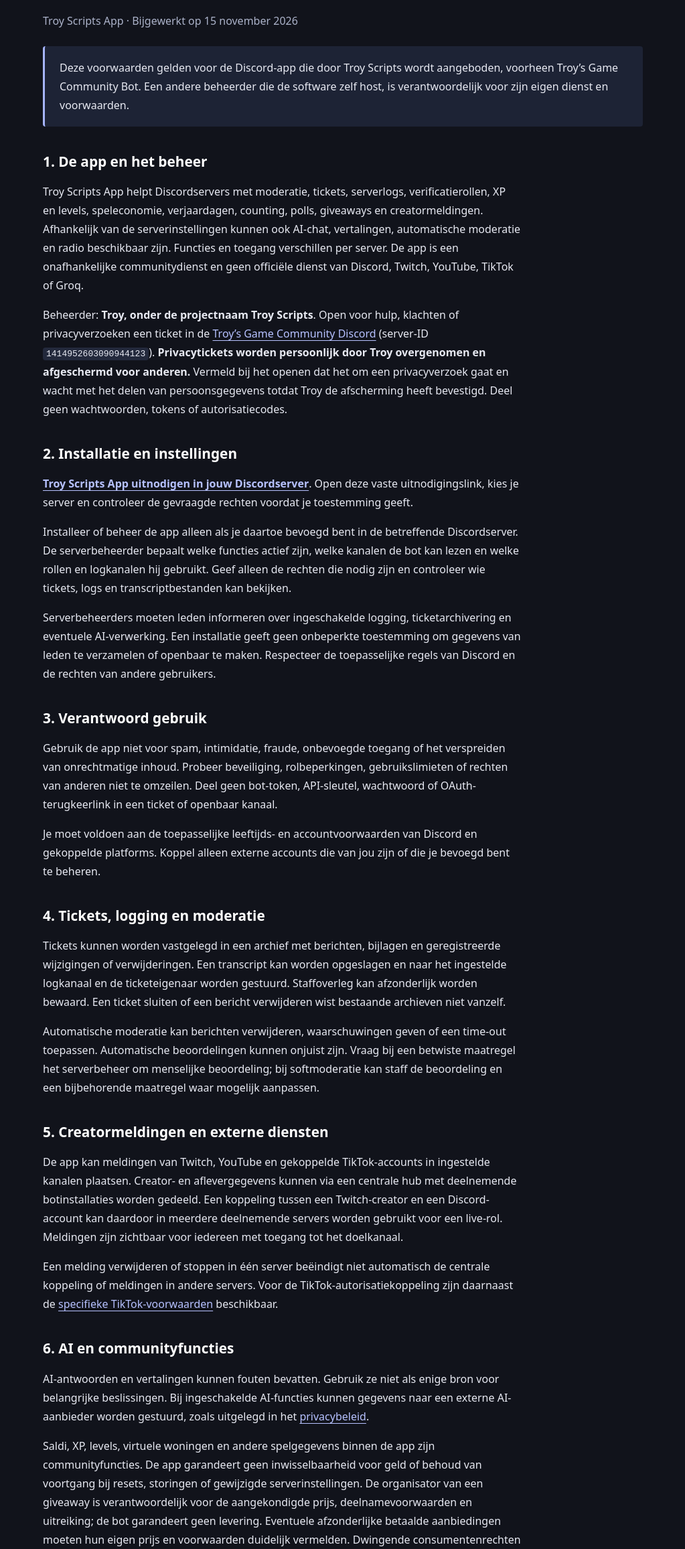
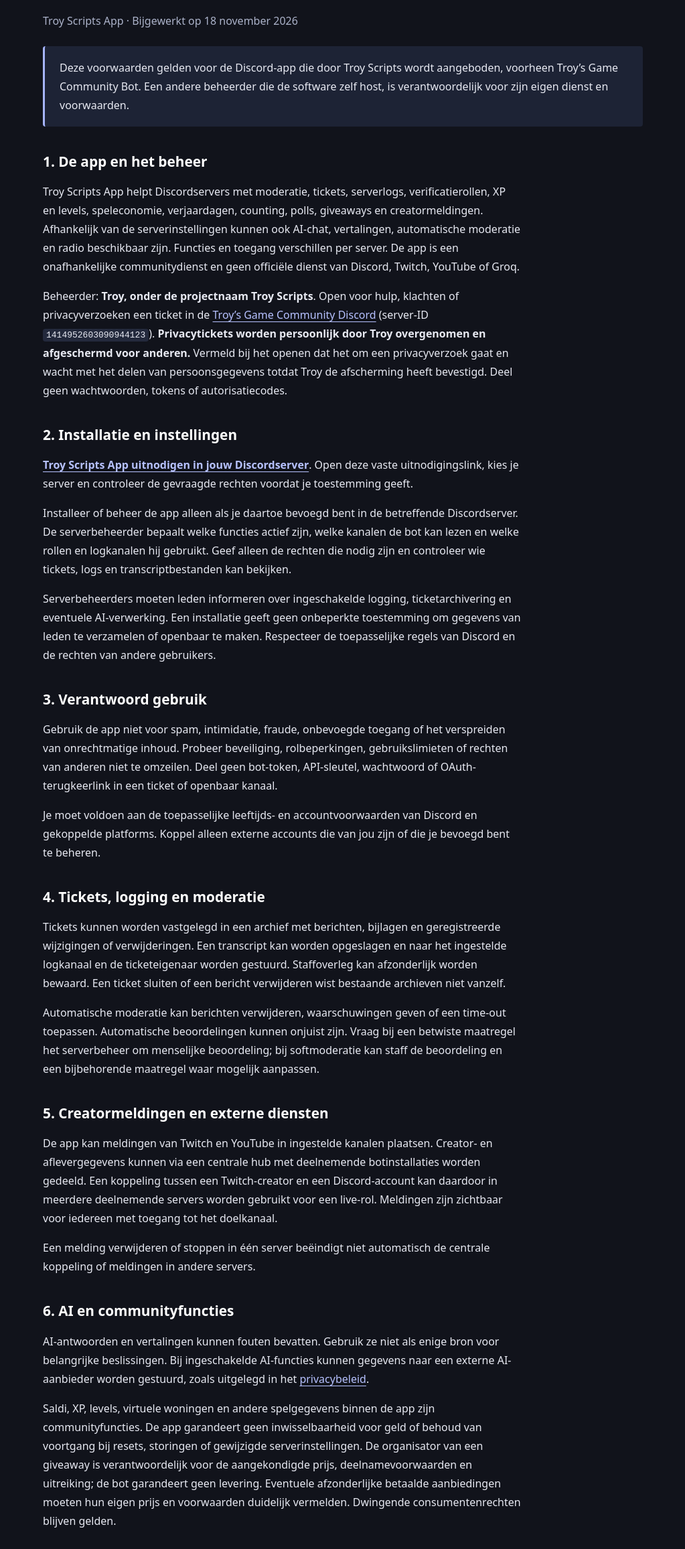
Before and after one commit to troyscripts/tiktok-koppeling, a plain HTML site: page troy-scripts-app/terms.html in a window 1280 px wide. Shown: the part 247-2560 px from the top of the page at 67% size, without its empty margins (128-1151 px from the left). Drawn offline with Linux system fonts and the light colour scheme.

Commit message:
Verwijder TikTok-verwijzingen; behoud de botwebsite

```diff
--- a/troy-scripts-app/terms.html
+++ b/troy-scripts-app/terms.html
@@ -1,8 +1,8 @@
 <!doctype html>
-<html lang="nl"><head><meta charset="utf-8"><meta name="viewport" content="width=device-width,initial-scale=1"><meta name="referrer" content="no-referrer"><meta http-equiv="Content-Security-Policy" content="default-src 'none'; style-src 'self'; base-uri 'none'; form-action 'none'"><title>Gebruiksvoorwaarden | Troy Scripts App</title><meta name="description" content="Gebruiksvoorwaarden van Troy Scripts App: informatie over de Discord-app en contact met het beheer."><link rel="stylesheet" href="style.css"></head><body><header><a href="./">Troy Scripts App</a><nav aria-label="Hoofdnavigatie"><a href="terms.html">Voorwaarden</a><a href="privacy.html">Privacy</a></nav></header><main><p class="eyebrow">Terms of Service</p><h1>Gebruiksvoorwaarden</h1><p class="muted">Troy Scripts App · Bijgewerkt op 15 november 2026</p>
+<html lang="nl"><head><meta charset="utf-8"><meta name="viewport" content="width=device-width,initial-scale=1"><meta name="referrer" content="no-referrer"><meta http-equiv="Content-Security-Policy" content="default-src 'none'; style-src 'self'; base-uri 'none'; form-action 'none'"><title>Gebruiksvoorwaarden | Troy Scripts App</title><meta name="description" content="Gebruiksvoorwaarden van Troy Scripts App: informatie over de Discord-app en contact met het beheer."><link rel="stylesheet" href="style.css"></head><body><header><a href="./">Troy Scripts App</a><nav aria-label="Hoofdnavigatie"><a href="terms.html">Voorwaarden</a><a href="privacy.html">Privacy</a></nav></header><main><p class="eyebrow">Terms of Service</p><h1>Gebruiksvoorwaarden</h1><p class="muted">Troy Scripts App · Bijgewerkt op 18 november 2026</p>
 <div class="notice">Deze voorwaarden gelden voor de Discord-app die door Troy Scripts wordt aangeboden, voorheen Troy’s Game Community Bot. Een andere beheerder die de software zelf host, is verantwoordelijk voor zijn eigen dienst en voorwaarden.</div>
 <h2>1. De app en het beheer</h2>
-<p>Troy Scripts App helpt Discordservers met moderatie, tickets, serverlogs, verificatierollen, XP en levels, speleconomie, verjaardagen, counting, polls, giveaways en creatormeldingen. Afhankelijk van de serverinstellingen kunnen ook AI-chat, vertalingen, automatische moderatie en radio beschikbaar zijn. Functies en toegang verschillen per server. De app is een onafhankelijke communitydienst en geen officiële dienst van Discord, Twitch, YouTube, TikTok of Groq.</p>
+<p>Troy Scripts App helpt Discordservers met moderatie, tickets, serverlogs, verificatierollen, XP en levels, speleconomie, verjaardagen, counting, polls, giveaways en creatormeldingen. Afhankelijk van de serverinstellingen kunnen ook AI-chat, vertalingen, automatische moderatie en radio beschikbaar zijn. Functies en toegang verschillen per server. De app is een onafhankelijke communitydienst en geen officiële dienst van Discord, Twitch, YouTube of Groq.</p>
 <p>Beheerder: <strong>Troy, onder de projectnaam Troy Scripts</strong>. Open voor hulp, klachten of privacyverzoeken een ticket in de <a href="https://discord.gg/nTzVy5uMWX">Troy’s Game Community Discord</a> (server-ID <code>1414952603090944123</code>). <strong>Privacytickets worden persoonlijk door Troy overgenomen en afgeschermd voor anderen.</strong> Vermeld bij het openen dat het om een privacyverzoek gaat en wacht met het delen van persoonsgegevens totdat Troy de afscherming heeft bevestigd. Deel geen wachtwoorden, tokens of autorisatiecodes.</p>
 <h2>2. Installatie en instellingen</h2>
 <p><a href="https://discord.com/oauth2/authorize?client_id=1486317240319082597"><strong>Troy Scripts App uitnodigen in jouw Discordserver</strong></a>. Open deze vaste uitnodigingslink, kies je server en controleer de gevraagde rechten voordat je toestemming geeft.</p>
@@ -15,8 +15,8 @@
 <p>Tickets kunnen worden vastgelegd in een archief met berichten, bijlagen en geregistreerde wijzigingen of verwijderingen. Een transcript kan worden opgeslagen en naar het ingestelde logkanaal en de ticketeigenaar worden gestuurd. Staffoverleg kan afzonderlijk worden bewaard. Een ticket sluiten of een bericht verwijderen wist bestaande archieven niet vanzelf.</p>
 <p>Automatische moderatie kan berichten verwijderen, waarschuwingen geven of een time-out toepassen. Automatische beoordelingen kunnen onjuist zijn. Vraag bij een betwiste maatregel het serverbeheer om menselijke beoordeling; bij softmoderatie kan staff de beoordeling en een bijbehorende maatregel waar mogelijk aanpassen.</p>
 <h2>5. Creatormeldingen en externe diensten</h2>
-<p>De app kan meldingen van Twitch, YouTube en gekoppelde TikTok-accounts in ingestelde kanalen plaatsen. Creator- en aflevergegevens kunnen via een centrale hub met deelnemende botinstallaties worden gedeeld. Een koppeling tussen een Twitch-creator en een Discord-account kan daardoor in meerdere deelnemende servers worden gebruikt voor een live-rol. Meldingen zijn zichtbaar voor iedereen met toegang tot het doelkanaal.</p>
-<p>Een melding verwijderen of stoppen in één server beëindigt niet automatisch de centrale koppeling of meldingen in andere servers. Voor de TikTok-autorisatiekoppeling zijn daarnaast de <a href="../terms.html">specifieke TikTok-voorwaarden</a> beschikbaar.</p>
+<p>De app kan meldingen van Twitch en YouTube in ingestelde kanalen plaatsen. Creator- en aflevergegevens kunnen via een centrale hub met deelnemende botinstallaties worden gedeeld. Een koppeling tussen een Twitch-creator en een Discord-account kan daardoor in meerdere deelnemende servers worden gebruikt voor een live-rol. Meldingen zijn zichtbaar voor iedereen met toegang tot het doelkanaal.</p>
+<p>Een melding verwijderen of stoppen in één server beëindigt niet automatisch de centrale koppeling of meldingen in andere servers.</p>
 <h2>6. AI en communityfuncties</h2>
 <p>AI-antwoorden en vertalingen kunnen fouten bevatten. Gebruik ze niet als enige bron voor belangrijke beslissingen. Bij ingeschakelde AI-functies kunnen gegevens naar een externe AI-aanbieder worden gestuurd, zoals uitgelegd in het <a href="privacy.html">privacybeleid</a>.</p>
 <p>Saldi, XP, levels, virtuele woningen en andere spelgegevens binnen de app zijn communityfuncties. De app garandeert geen inwisselbaarheid voor geld of behoud van voortgang bij resets, storingen of gewijzigde serverinstellingen. De organisator van een giveaway is verantwoordelijk voor de aangekondigde prijs, deelnamevoorwaarden en uitreiking; de bot garandeert geen levering. Eventuele afzonderlijke betaalde aanbiedingen moeten hun eigen prijs en voorwaarden duidelijk vermelden. Dwingende consumentenrechten blijven gelden.</p>
@@ -25,4 +25,4 @@
 <h2>8. Stoppen en gegevensverwijdering</h2>
 <p>Een bevoegde beheerder kan functies uitschakelen of de bot uit de server verwijderen. Troy Scripts kan toegang beperken bij misbruik of beveiligingsproblemen. Verwijdering van de bot wist niet automatisch databases, transcriptbestanden, back-ups of eerder verzonden Discordberichten. Vraag afzonderlijk om gegevensverwijdering via het bovenstaande contact. Het privacybeleid beschrijft de gegevens en verzoekmogelijkheden.</p>
 <h2>9. Versies en vragen</h2>
-<p>Wijzigingen in deze voorwaarden worden op deze pagina gepubliceerd met een nieuwe datum. Neem bij vragen of een klacht contact op met Troy Scripts. Deze voorwaarden vervangen geen aanvullende regels van de Discordserver of de betrokken platforms.</p></main><footer>Troy Scripts App · 15 november 2026<br>Onafhankelijke community-app; geen officiële dienst van Discord.</footer></body></html>
+<p>Wijzigingen in deze voorwaarden worden op deze pagina gepubliceerd met een nieuwe datum. Neem bij vragen of een klacht contact op met Troy Scripts. Deze voorwaarden vervangen geen aanvullende regels van de Discordserver of de betrokken platforms.</p></main><footer>Troy Scripts App · 18 november 2026<br>Onafhankelijke community-app; geen officiële dienst van Discord.</footer></body></html>
```
